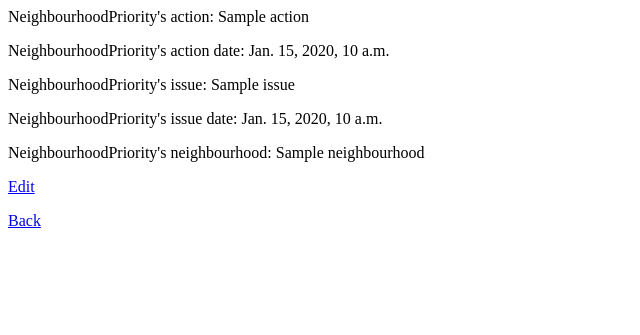
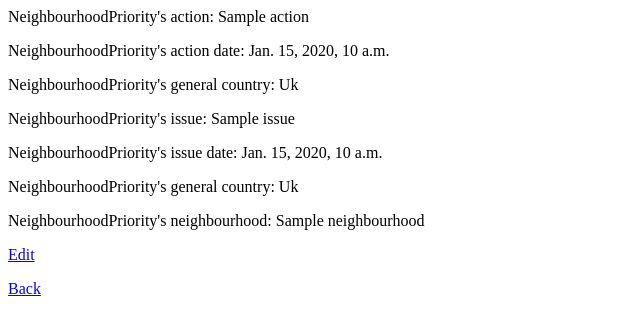
Before and after one commit to malerax213/SiTW-P3, a Django app: template police/ukPolice/templates/neighbourhoodPriority_detail.html in a window 1280 px wide. Shown: the top 335 px of the page, without its empty margins (0-640 px from the left). Run offline with Django 3.2, Linux system fonts and the light colour scheme; the template is opened without the code that fills it: most values are stand-ins (such as "Sample title", 1, 10 or a date in 2020).

Commit message:
RDFa fixed

```diff
--- a/police/ukPolice/templates/neighbourhoodPriority_detail.html
+++ b/police/ukPolice/templates/neighbourhoodPriority_detail.html
@@ -1,11 +1,19 @@
 <span vocab="http://schema.org/" typeof="AdministrativeArea">
-    <p>NeighbourhoodPriority's action: <span property="additionalProperty">{{ neighbourhoodpriority.action }}</span></p>
+    <div class="event" property="event" typeof="Event">
+    <p>NeighbourhoodPriority's action: <span property="name">{{ neighbourhoodpriority.action }}</span></p>
+    <p>NeighbourhoodPriority's action date: <span property="startDate">{{ neighbourhoodpriority.action_date }}</span></p>
+      <div class="location" property="location" typeof="Place">
+      <p>NeighbourhoodPriority's general country: <span property="address">Uk</span></p>
+      </div>
+    </div>
 
-    <p>NeighbourhoodPriority's action date: <span property="">{{ neighbourhoodpriority.action_date }}</span></p>
-
-    <p>NeighbourhoodPriority's issue: <span property="event">{{ neighbourhoodpriority.issue }}</span></p>
-
-    <p>NeighbourhoodPriority's issue date: <span property="">{{ neighbourhoodpriority.issue_date }}</span></p>
+    <div class="event" property="event" typeof="Event">
+    <p>NeighbourhoodPriority's issue: <span property="name">{{ neighbourhoodpriority.issue }}</span></p>
+    <p>NeighbourhoodPriority's issue date: <span property="startDate">{{ neighbourhoodpriority.issue_date }}</span></p>
+      <div class="location" property="location" typeof="Place">
+      <p>NeighbourhoodPriority's general country: <span property="address">Uk</span></p>
+      </div>
+    </div>
 
     <p>NeighbourhoodPriority's neighbourhood: <span property="name">{{ neighbourhoodpriority.neighbourhood }}</span></p>
 
```
Also changed, not shown: police/ukPolice/templates/crime_detail.html (+9 -3 lines), police/ukPolice/templates/outcome_detail.html (+9 -2 lines), 2 other files.
